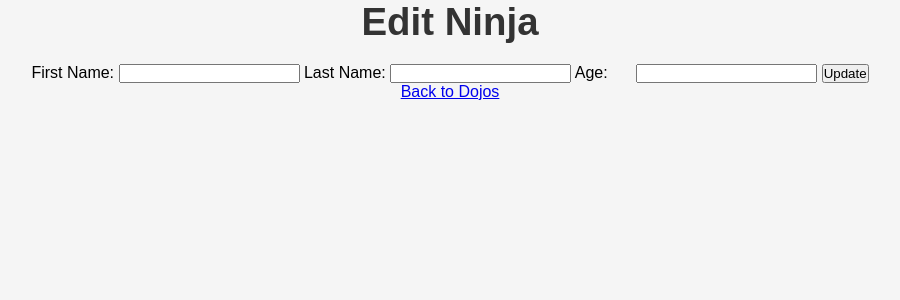
After one commit to chrisventura0312/Ventura_Christian_DojosandNinjas, a Flask app: template flask_app/templates/edit_ninja.html in a window 1280 px wide. The commit adds this page. Shown: the top 300 px of the page, without its empty margins (190-1090 px from the left). Run offline with Flask 3, Linux system fonts and the light colour scheme; the template is opened without the code that fills it, so the values that code supplies are empty.

Commit message:
initial commit

```diff
--- /dev/null
+++ b/flask_app/templates/edit_ninja.html
@@ -0,0 +1,23 @@
+<!DOCTYPE html>
+<html lang="en">
+<head>
+    <meta charset="UTF-8">
+    <title>Dojos and Ninjas</title>
+    <link rel="stylesheet" href="{{ url_for('static', filename='css/style.css') }}">
+    <meta name="viewport" content="width=device-width, initial-scale=1">
+</head>
+<body>
+    <h1>Edit Ninja</h1>
+    <form action="/ninjas/{{ dojos.id }}/update" method="post">
+        <input type="hidden" name="_method" value="PUT">
+        <label for="first_name">First Name:</label>
+        <input type="text" name="first_name" id="first_name" value="{{ ninja.first_name }}">
+        <label for="last_name">Last Name:</label>
+        <input type="text" name="last_name" id="last_name" value="{{ ninja.last_name }}">
+        <label for="age">Age:</label>
+        <input type="text" name="age" id="age" value="{{ ninja.age }}">
+        <input type="submit" value="Update">
+    </form>
+    <a href="/dojos">Back to Dojos</a>
+</body>
+</html>
```
Also changed, not shown: flask_app/controllers/dojos_and_ninjas.py (+12 -3 lines), flask_app/templates/dojo_info.html (line endings or trailing spaces).
